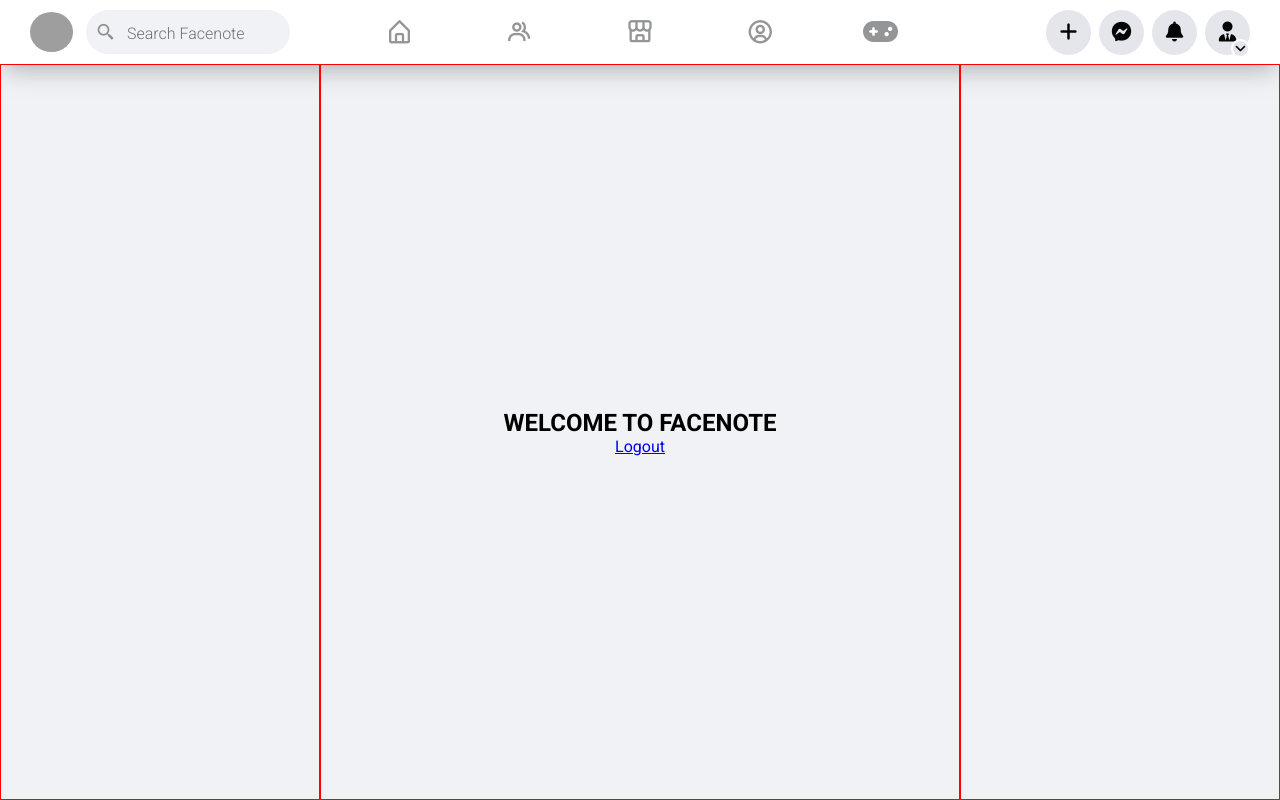
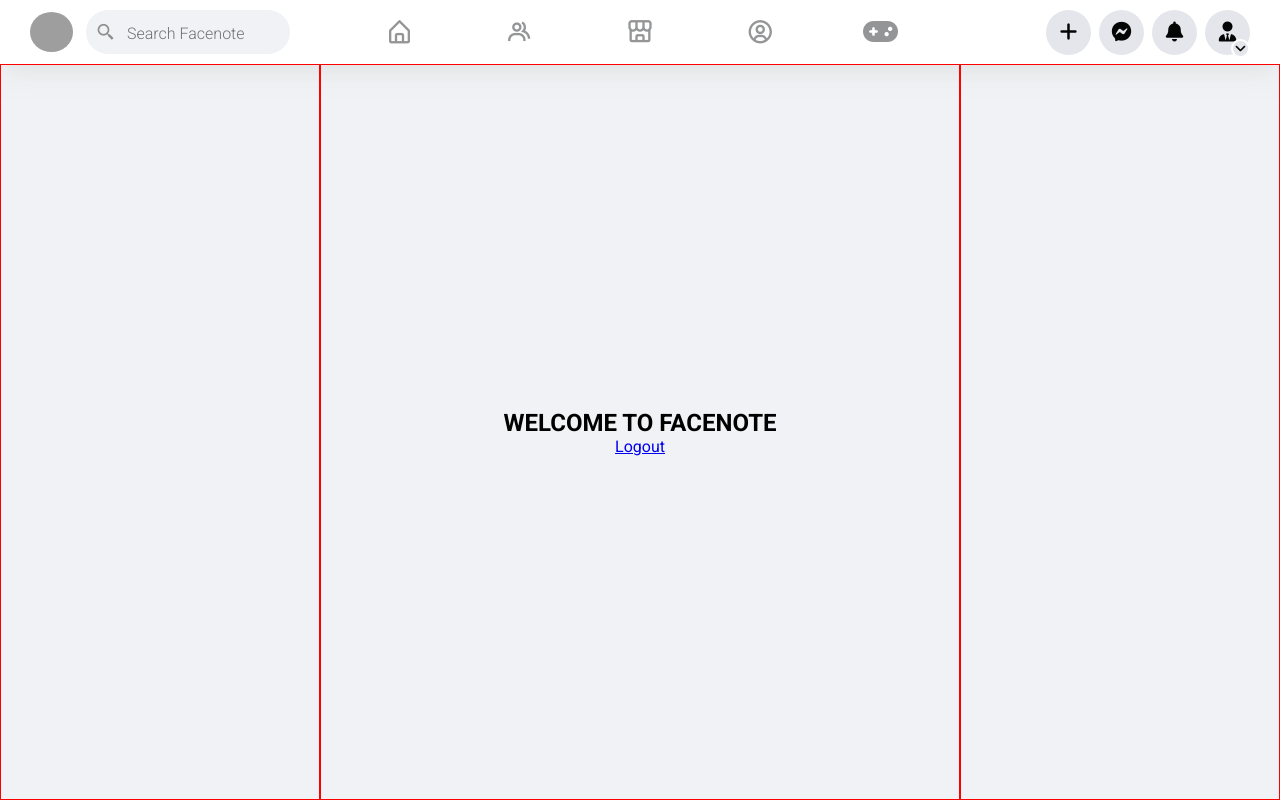
Before and after one commit to cygullem/FACEBOOK-Midterm, a PHP site: page /mainpage.php in a window 1280 px wide. Run offline with PHP 8.4, Linux system fonts and the light colour scheme; the visitor is signed in with stand-in values (Sample User, id 1); grey boxes are pictures that could not be loaded.

Commit message:
nav bar shadow

```diff
--- a/CSS/mainpage.css
+++ b/CSS/mainpage.css
@@ -26,9 +26,9 @@ nav{
     justify-content: space-evenly;
     background-color: #ffffff;
     box-sizing: border-box;
-    box-shadow: 0px 11px 24px -5px rgba(133, 133, 133, 0.59);
-    -webkit-box-shadow: 0px 11px 24px -5px rgba(133, 133, 133,0.59);
-    -moz-box-shadow: 0px 11px 24px -5px rgba(133, 133, 133,0.59);
+    box-shadow: 0px 11px 24px -5px rgba(212, 212, 212, 0.59);
+    -webkit-box-shadow: 0px 11px 24px -5px rgba(212, 212, 212,0.59);
+    -moz-box-shadow: 0px 11px 24px -5px rgba(212, 212, 212,0.59);
 }
 .fb-search{
     height: 100%;
```
